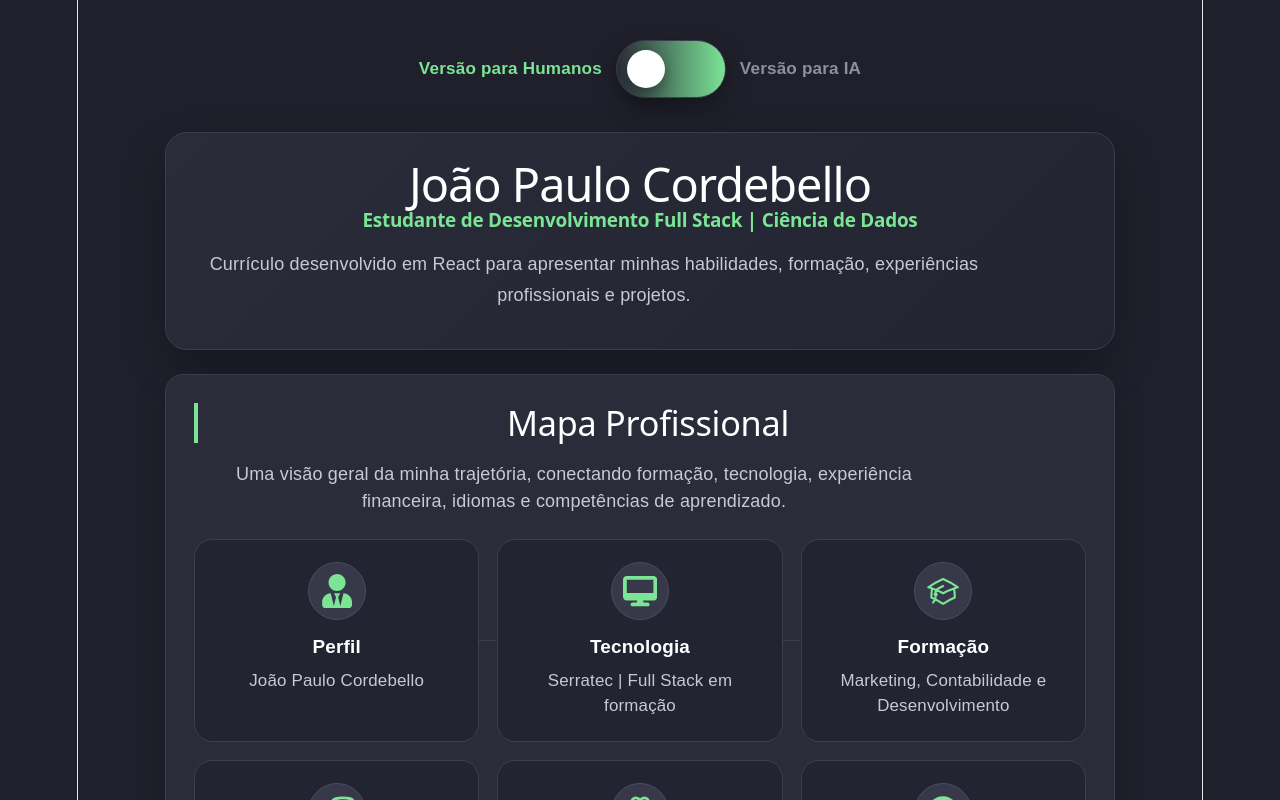
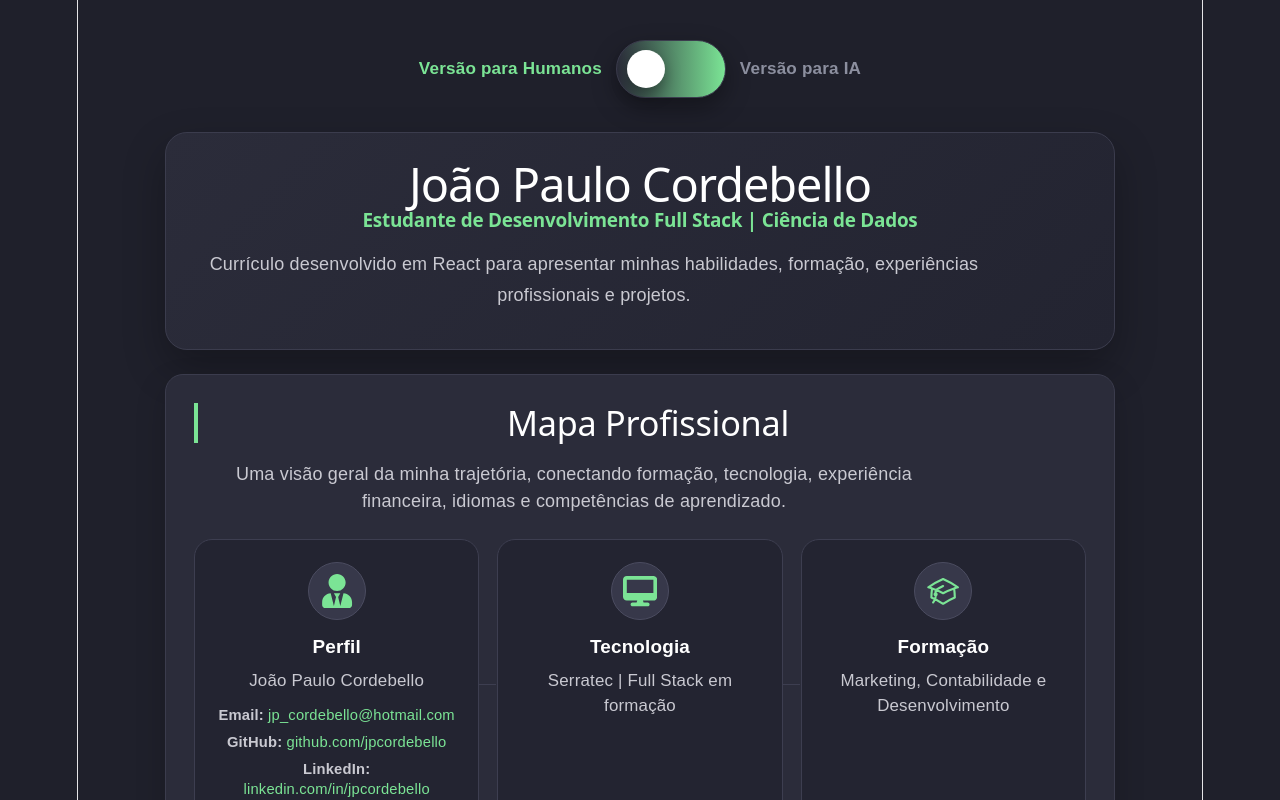
Before and after one commit to jpcordebello/curriculo-react, a React (Vite) app: page / in a window 1280 px wide. Shown: the top 800 px of the page. Built offline with nearby package versions, Linux system fonts and the light colour scheme.

Commit message:
Add links de contato mapa prof

```diff
--- a/src/App.css
+++ b/src/App.css
@@ -461,3 +461,25 @@ section p {
     grid-template-columns: 1fr;
   }
 }
+.mapa-lista-contato {
+  margin: 12px 0 0 0;
+  padding: 0;
+  list-style: none;
+}
+
+.mapa-lista-contato li {
+  margin-bottom: 6px;
+  color: #c9c9d1;
+  font-size: 0.82rem;
+  line-height: 1.4;
+  word-break: break-word;
+}
+
+.mapa-lista-contato a {
+  color: #7be495;
+  text-decoration: none;
+}
+
+.mapa-lista-contato a:hover {
+  text-decoration: underline;
+}
--- a/src/components/MapaProfissional.jsx
+++ b/src/components/MapaProfissional.jsx
@@ -10,7 +10,24 @@ function MapaProfissional() {
         {
             icone: <FaUserTie />,
             titulo: 'Perfil',
-            texto: 'João Paulo Cordebello'
+            texto: 'João Paulo Cordebello',
+            detalhes: [
+                {
+                    label: 'Email',
+                    texto: 'jp_cordebello@hotmail.com',
+                    link: 'mailto:jp_cordebello@hotmail.com'
+                },
+                {
+                    label: 'GitHub',
+                    texto: 'github.com/jpcordebello',
+                    link: 'https://github.com/jpcordebello'
+                },
+                {
+                    label: 'LinkedIn',
+                    texto: 'linkedin.com/in/jpcordebello',
+                    link: 'https://www.linkedin.com/in/jpcordebello'
+                }
+            ]
         },
         {
             icone: <FaDesktop />,
@@ -52,8 +69,27 @@ function MapaProfissional() {
                 {itensMapa.map((item, index) => (
                     <div key={index} className="mapa-card">
                         <div className="mapa-icone">{item.icone}</div>
+
                         <h3>{item.titulo}</h3>
+
                         <p>{item.texto}</p>
+
+                        {item.detalhes && (
+                            <ul className="mapa-lista-contato">
+                                {item.detalhes.map((detalhe, index) => (
+                                    <li key={index}>
+                                        <strong>{detalhe.label}:</strong>{' '}
+                                        <a
+                                            href={detalhe.link}
+                                            target="_blank"
+                                            rel="noreferrer"
+                                        >
+                                            {detalhe.texto}
+                                        </a>
+                                    </li>
+                                ))}
+                            </ul>
+                        )}
                     </div>
                 ))}
             </div>
```
